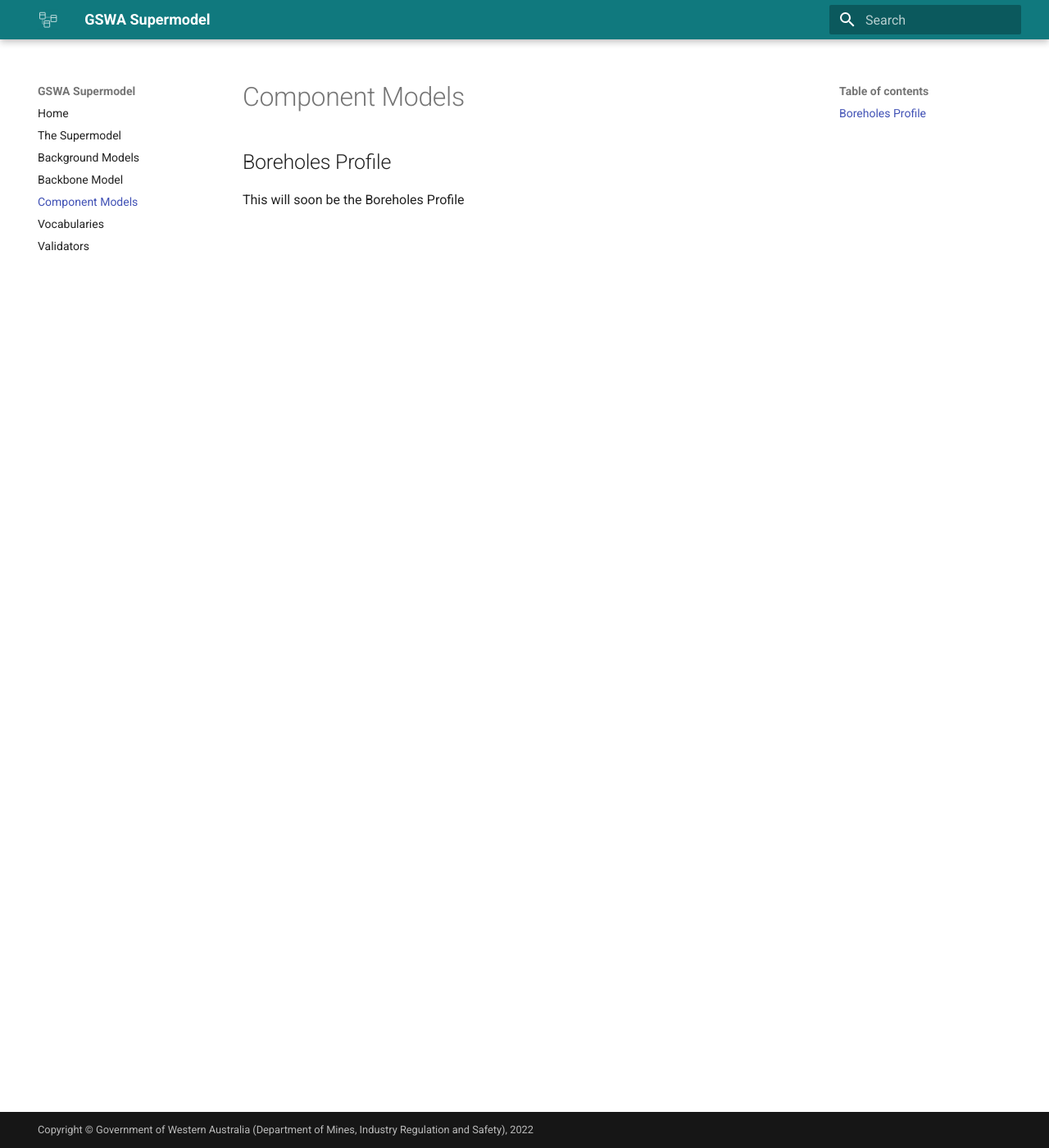
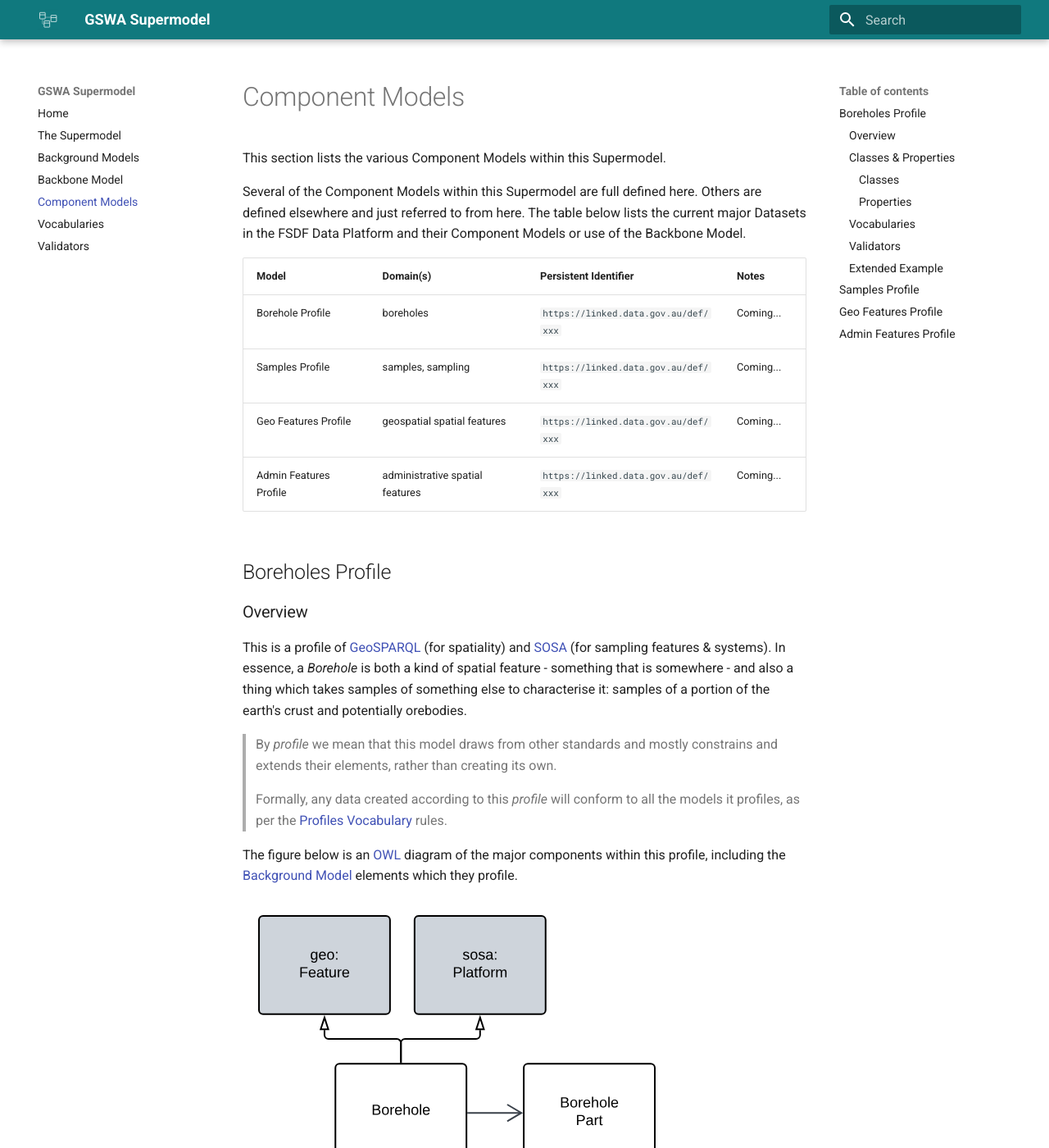
Before and after one commit to nicholascar/gswa-supermodel, an MkDocs documentation site: the page built from docs/components.md, in a window 1280 px wide and 1400 px high. Shown: the whole window at 82% size. Built offline with MkDocs 1.6.1 and Material for MkDocs 9.7.7, drawn with Linux system fonts in a browser that asks for light colours; some of the changed text lies outside the part shown.

Commit message:
start of Boreholes Profile

````diff
--- a/docs/components.md
+++ b/docs/components.md
@@ -1,5 +1,65 @@
 # Component Models
+
+This section lists the various Component Models within this Supermodel.
+
+Several of the Component Models within this Supermodel are full defined here. Others are defined elsewhere and just referred to from here. The table below lists the current major Datasets in the FSDF Data Platform and their Component Models or use of the Backbone Model.
+
+**Model** | **Domain(s)** | **Persistent Identifier** | **Notes**
+--- | --- | --- | ---
+Borehole Profile | boreholes | `https://linked.data.gov.au/def/xxx` | Coming...
+Samples Profile | samples, sampling | `https://linked.data.gov.au/def/xxx` | Coming...
+Geo Features Profile | geospatial spatial features | `https://linked.data.gov.au/def/xxx` | Coming...
+Admin Features Profile | administrative spatial features | `https://linked.data.gov.au/def/xxx` | Coming...
 
 ## Boreholes Profile
 
-This will soon be the Boreholes Profile
+### Overview
+
+This is a profile of [GeoSPARQL](background.md#geosparql) (for spatiality) and [SOSA](background.md#sensor-observation-sample-and-actuator-ontology-sosa) (for sampling features & systems). In essence, a _Borehole_ is both a kind of spatial feature - something that is somewhere - and also a thing which takes samples of something else to characterise it: samples of a portion of the earth's crust and potentially orebodies.
+
+> By _profile_ we mean that this model draws from other standards and mostly constrains and extends their elements, rather than creating its own.
+>
+> Formally, any data created according to this _profile_ will conform to all the models it profiles, as per the [Profiles Vocabulary](background.md#profiles-vocabulary-prof) rules.
+
+The figure below is an [OWL](background.md#web-ontology-language-owl) diagram of the major components within this profile, including the [Background Model](background.md) elements which they profile.
+
+
+![](assets/boreholes-profile-overview.svg)
+<div style="text-align:center;">
+<strong>Figure:</strong> Overview diagram of this Borehole Profile
+</div>
+
+### Classes & Properties
+
+#### Classes
+
+**Property** | **Value**
+--- | ---
+IRI | https://linked.data.gov.au/def/xxx/Borehole
+Name | Borehole
+Description | _Coming..._
+
+#### Properties
+
+
+### Vocabularies
+
+### Validators
+
+### Extended Example
+
+```turtle
+:x
+    a gswa:Borehole ;
+    rdfs:label "Borehole X" ;
+    geo:hasGeometry [
+        geo:asWKT "POINT (123, -45)
+    ] ;
+
+```
+
+## Samples Profile
+
+## Geo Features Profile
+
+## Admin Features Profile
--- a/mkdocs.yml
+++ b/mkdocs.yml
@@ -6,6 +6,7 @@ extra_css:
   - stylesheets/extra.css
 theme:
   name: material
+  favicon: assets/favicon.png
   palette:
     scheme: youtube
   logo: assets/classes-icon.svg
````
Also changed, not shown: docs/background.md (+20 -0 lines), docs/index.md (+1 -1 lines), docs/assets/boreholes-profile-overview.svg (added), docs/assets/favicon.png (added).
